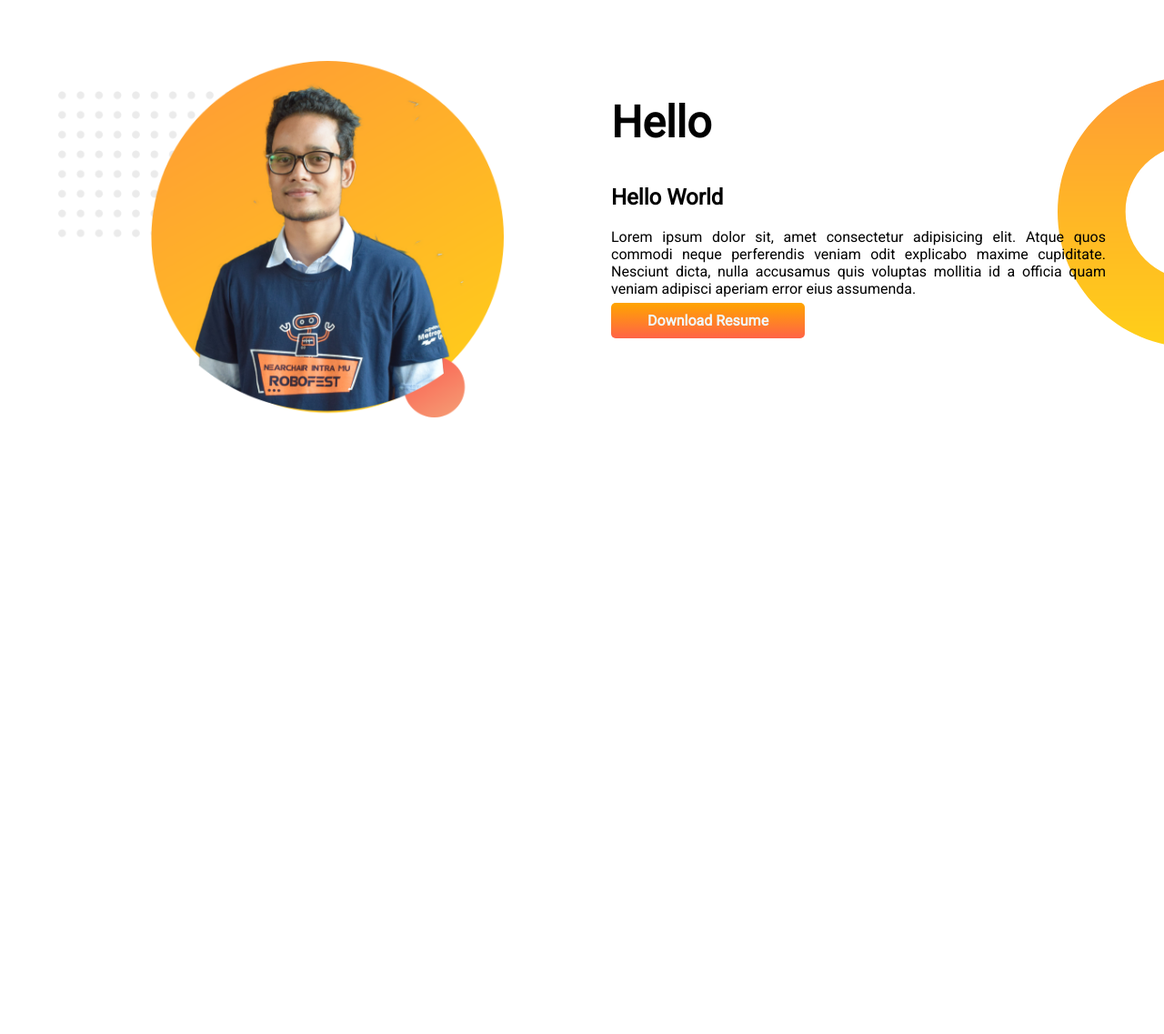
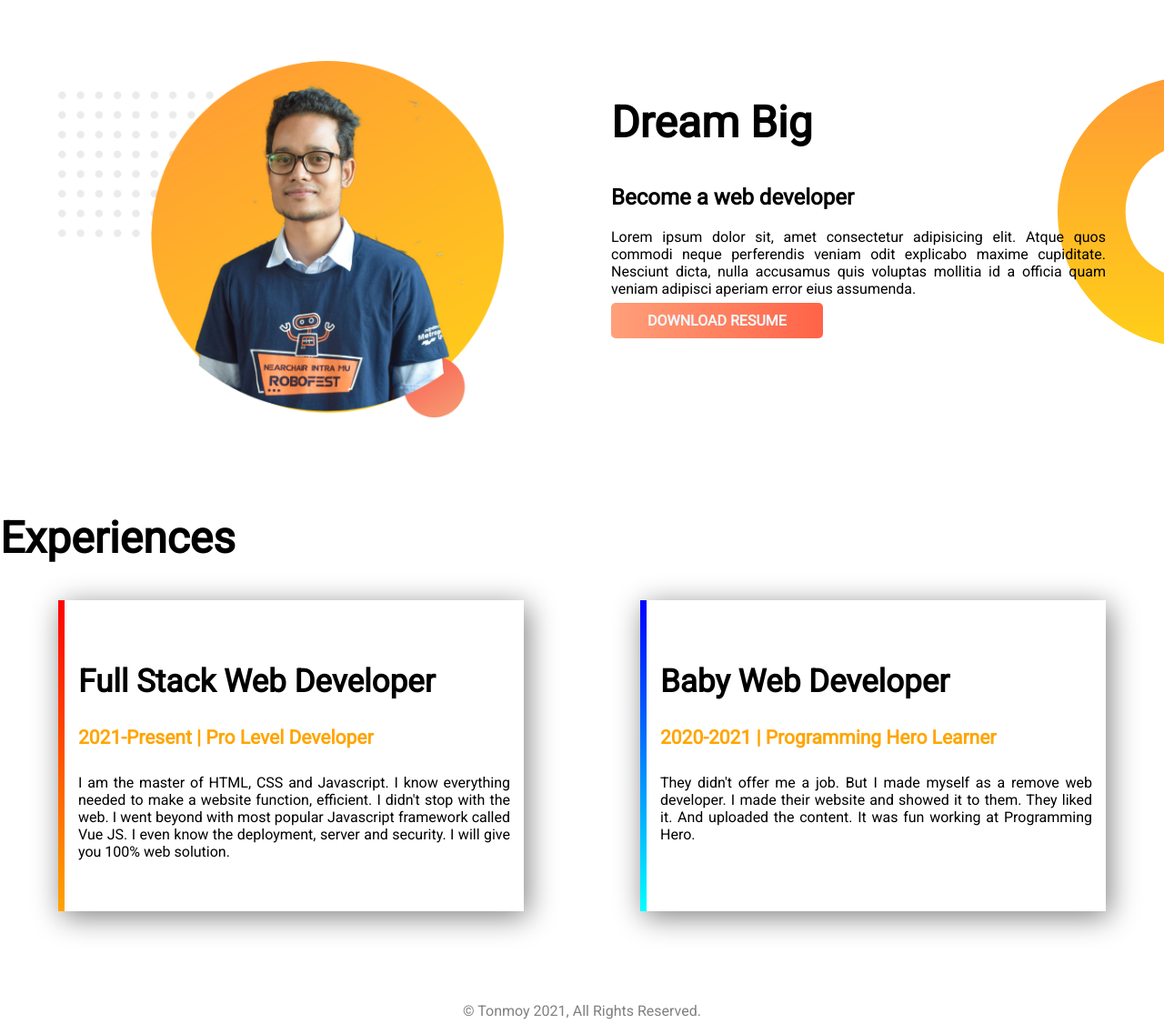
Before and after one commit to rzaman-dev/portfolio-website, a plain HTML site: page index.html in a window 1280 px wide. Shown: the part 581-1718 px from the top of the page at 91% size. Before the commit the page ends 1144 px from the top, so only its background shows below. Drawn offline with Linux system fonts and the light colour scheme.

Commit message:
Footer section add

```diff
--- a/index.html
+++ b/index.html
@@ -4,7 +4,7 @@
     <meta charset="UTF-8">
     <meta http-equiv="X-UA-Compatible" content="IE=edge">
     <meta name="viewport" content="width=device-width, initial-scale=1.0">
-    <title>Document</title>
+    <title>Tonmoy Website</title>
     <link rel="stylesheet" href="style.css">
     <link rel="preconnect" href="https://fonts.googleapis.com">
     <link rel="preconnect" href="https://fonts.gstatic.com" crossorigin>
@@ -13,10 +13,10 @@
 <body>
     <section class="top-banner">
         <div class="half-width">
-            <h1 class="big-text">Hello</h1>
+            <h1 class="big-text">Welcome To</h1>
             <h1 class="big-text"><span class="orange-text">TONMOY</span> World</h1>
             <p class="p-text">Lorem ipsum dolor sit amet consectetur, adipisicing elit. Nihil numquam consectetur ipsum esse voluptatibus rerum, ipsa, repellendus nemo reprehenderit laborum, possimus iste quam maxime? Voluptas, asperiores! Provident corrupti eos perspiciatis impedit, voluptatibus repudiandae iste voluptas, minus vel nesciunt explicabo quia.</p>
-            <a class="click-button" target="_blank" href="#">CLICK ME</a>
+            <a class="click-button" target="_blank" href="https://www.linkedin.com/">CLICK ME</a>
         </div>
         <div class="half-width">
             <img src="img/profile.png" alt="">
@@ -29,13 +29,37 @@
             <img src="img/profile2.png" alt="">
         </div>
         <div class="half-width dream-half">
-            <h1 class="big-text">Hello</h1>
-            <h2>Hello World</h2>
+            <h1 class="big-text">Dream Big</h1>
+            <h2>Become a web developer</h2>
             <p class="p-text">Lorem ipsum dolor sit, amet consectetur adipisicing elit. Atque quos commodi neque perferendis veniam odit explicabo maxime cupiditate. Nesciunt dicta, nulla accusamus quis voluptas mollitia id a officia quam veniam adipisci aperiam error eius assumenda.</p>
 
-            <a target="_blank" class="click-button"  href="">Download Resume</a>
+            <a target="_blank" class="click-button"  href="https://www.linkedin.com">DOWNLOAD RESUME</a>
         </div>
 
     </section>
+
+    <section class="experiences -area">
+        <div class="experience-text">
+            <h1 class="big-text">Experiences</h1>
+        </div>
+
+        <div class="experiences-box">
+            <div id="full-stack" class="exp-single-box">
+                <h1 id="big-text">Full Stack Web Developer</h1>
+                <h4 id="orange-text">2021-Present | Pro Level Developer</h4>
+                <p>I am the master of HTML, CSS and Javascript. I know everything needed to make a website function, efficient. I didn't stop with the web. I went beyond with most popular Javascript framework called Vue JS. I even know the deployment, server and security. I will give you 100% web solution.</p>
+            </div>
+            <div id="baby-stack" class="exp-single-box">
+                <h1 id="big-text">Baby Web Developer</h1>
+                <h4 id="orange-text">2020-2021 | Programming Hero Learner</h4>
+                <p>They didn't offer me a job. But I made myself as a remove web developer. I made their website and showed it to them. They liked it. And uploaded the content. It was fun working at Programming Hero.</p>
+            </div>
+        </div>
+
+    </section>
+
+    <footer>
+        <p>© Tonmoy 2021, All Rights Reserved.</p>
+    </footer>
 </body>
 </html>
--- a/style.css
+++ b/style.css
@@ -22,7 +22,7 @@ img{
 .click-button{
     text-decoration: none;
     font-weight: 700;
-    background-image: linear-gradient(orange, tomato);
+    background-image: linear-gradient(90deg, lightsalmon, tomato);
     color: aliceblue;
     padding: 10px 40px;
     border-radius: 5px;
@@ -51,3 +51,43 @@ section {
 .dream-half{
     padding-right: 5%;
 }
+
+/* experience area */
+
+.experiences-box{
+    display: flex;
+}
+.exp-single-box {
+    width: 40%;
+    margin-left: 5%;
+    margin-right: 5%;
+    padding: 40px 15px;
+    box-shadow: 4px 6px 30px grey;
+}
+#orange-text {
+    color: orange;
+    font-weight: 700;
+    font-size: 21px;
+}
+h1#big-text {
+    font-size: 35px;
+}
+.exp-single-box p{
+    text-align: justify;
+}
+
+#full-stack {
+    border-left: 7px solid ;
+    border-image: linear-gradient(180deg, red, orange);
+    border-image-slice: 1;
+}
+#baby-stack {
+    border-left: 7px solid ;
+    border-image: linear-gradient(180deg, blue, cyan);
+    border-image-slice: 1;
+}
+
+footer p{
+    text-align: center;
+    color: gray;
+}
```
